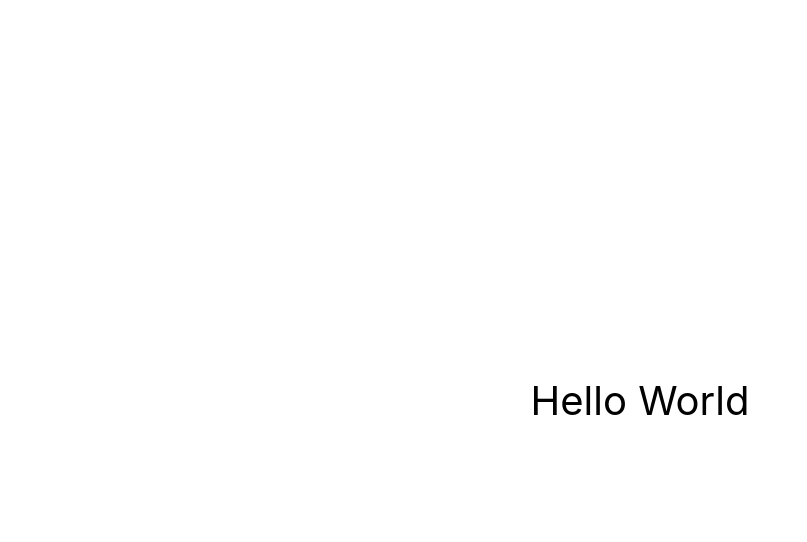
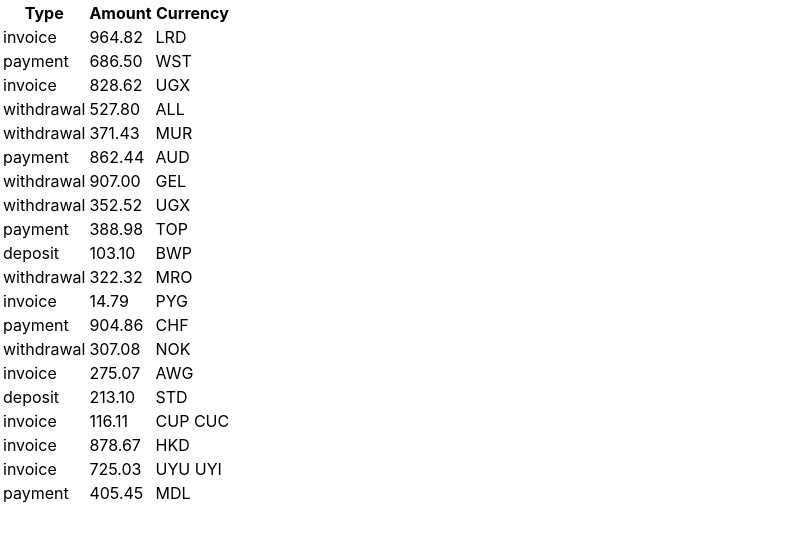
Before and after one commit to skif6623/components-1, a React (Create React App) app: page / in a window 1280 px wide. Shown: the top 542 px of the page, without its empty margins (0-807 px from the left). Built offline with nearby package versions, Linux system fonts and the light colour scheme.

Commit message:
create html markup for all components

```diff
--- a/src/components/App.jsx
+++ b/src/components/App.jsx
@@ -1,16 +1,25 @@
+// import user from '../data/user.json';
+// import Profile from './Profile/Profile';
+// import data from '../data/data.json';
+// import Statistics from './Statistics/Statistics';
+// import friends from '../data/friends.json';
+// import FriendList from './FriendList/FriendList';
+import items from '../data/transactions.json';
+import { TransactionHistory } from './TransactionHistory/TransactionHistory';
+
 export const App = () => {
   return (
-    <div
-      style={{
-        height: '100vh',
-        display: 'flex',
-        justifyContent: 'center',
-        alignItems: 'center',
-        fontSize: 40,
-        color: '#010101',
-      }}
-    >
-      Hello World
-    </div>
+    <>
+      {/* <Profile
+        username={user.username}
+        tag={user.tag}
+        location={user.location}
+        avatar={user.avatar}
+        stats={user.stats}
+      /> */}
+      {/* <Statistics title="Upload stats" stats={data} /> */}
+      {/* <FriendList friends={friends} /> */}
+      <TransactionHistory items={items} />
+    </>
   );
 };
--- /dev/null
+++ b/src/components/FriendList/FriendList.jsx
@@ -0,0 +1,19 @@
+import React from 'react';
+import FriendListItem from './FriendListItem/FriendListItem';
+
+const FriendList = ({ friends }) => {
+  return (
+    <ul className="friend-list">
+      {friends.map(({ avatar, name, isOnline, id }) => (
+        <FriendListItem
+          key={id}
+          avatar={avatar}
+          name={name}
+          isOnline={isOnline}
+        />
+      ))}
+    </ul>
+  );
+};
+
+export default FriendList;
--- /dev/null
+++ b/src/components/Profile/Profile.jsx
@@ -0,0 +1,37 @@
+import React from 'react';
+
+const Profile = ({
+  username,
+  tag,
+  location,
+  avatar,
+  stats: { followers, views, likes },
+}) => {
+  return (
+    <div className="profile">
+      <div className="description">
+        <img src={avatar} alt={username} className="avatar" />
+        <p className="name">{username}</p>
+        <p className="tag">{tag}</p>
+        <p className="location">{location}</p>
+      </div>
+
+      <ul className="stats">
+        <li>
+          <span className="label">Followers</span>
+          <span className="quantity">{followers}</span>
+        </li>
+        <li>
+          <span className="label">Views</span>
+          <span className="quantity">{views}</span>
+        </li>
+        <li>
+          <span className="label">Likes</span>
+          <span className="quantity">{likes}</span>
+        </li>
+      </ul>
+    </div>
+  );
+};
+
+export default Profile;
--- /dev/null
+++ b/src/components/Statistics/Statistics.jsx
@@ -0,0 +1,20 @@
+import React from 'react';
+
+const Statistics = ({ title, stats }) => {
+  return (
+    <section className="statistics">
+      {title && <h2 className="title">{title}</h2>}
+
+      <ul className="stat-list">
+        {stats.map(({ id, label, percentage }) => (
+          <li key={id} className="item">
+            <span className="label">{label}</span>
+            <span className="percentage">{percentage}</span>
+          </li>
+        ))}
+      </ul>
+    </section>
+  );
+};
+
+export default Statistics;
--- /dev/null
+++ b/src/components/TransactionHistory/TransactionHistory.jsx
@@ -0,0 +1,27 @@
+import React from 'react';
+import { TransactionHistoryItem } from './TransactionHistoryItem/TransactionHistoryItem';
+
+export const TransactionHistory = ({ items }) => {
+  return (
+    <table className="transaction-history">
+      <thead>
+        <tr>
+          <th>Type</th>
+          <th>Amount</th>
+          <th>Currency</th>
+        </tr>
+      </thead>
+
+      <tbody>
+        {items.map(({ id, type, amount, currency }) => (
+          <TransactionHistoryItem
+            key={id}
+            type={type}
+            amount={amount}
+            currency={currency}
+          />
+        ))}
+      </tbody>
+    </table>
+  );
+};
--- /dev/null
+++ b/src/components/TransactionHistory/TransactionHistoryItem/TransactionHistoryItem.jsx
@@ -0,0 +1,11 @@
+import React from 'react';
+
+export const TransactionHistoryItem = ({ type, amount, currency }) => {
+  return (
+    <tr>
+      <td>{type}</td>
+      <td>{amount}</td>
+      <td>{currency}</td>
+    </tr>
+  );
+};
--- /dev/null
+++ b/src/data/data.json
@@ -0,0 +1,7 @@
+[
+  { "id": "id-1", "label": ".docx", "percentage": 22 },
+  { "id": "id-2", "label": ".pdf", "percentage": 4 },
+  { "id": "id-3", "label": ".mp3", "percentage": 17 },
+  { "id": "id-4", "label": ".psd", "percentage": 47 },
+  { "id": "id-5", "label": ".pdf", "percentage": 10 }
+]
--- /dev/null
+++ b/src/data/friends.json
@@ -0,0 +1,32 @@
+[
+  {
+    "avatar": "https://cdn-icons-png.flaticon.com/512/1998/1998592.png",
+    "name": "Mango",
+    "isOnline": true,
+    "id": 1812
+  },
+  {
+    "avatar": "https://cdn-icons-png.flaticon.com/512/616/616438.png",
+    "name": "Kiwi",
+    "isOnline": false,
+    "id": 1137
+  },
+  {
+    "avatar": "https://cdn-icons-png.flaticon.com/512/1623/1623681.png",
+    "name": "Ajax",
+    "isOnline": true,
+    "id": 1213
+  },
+  {
+    "avatar": "https://cdn-icons-png.flaticon.com/512/2977/2977285.png",
+    "name": "Jay",
+    "isOnline": true,
+    "id": 1714
+  },
+  {
+    "avatar": "https://cdn-icons-png.flaticon.com/512/1998/1998749.png",
+    "name": "Poly",
+    "isOnline": false,
+    "id": 1284
+  }
+]
--- /dev/null
+++ b/src/data/transactions.json
@@ -0,0 +1,122 @@
+[
+  {
+    "id": "1e0700a2-5183-4291-85cc-2065a036a683",
+    "type": "invoice",
+    "amount": "964.82",
+    "currency": "LRD"
+  },
+  {
+    "id": "a30f821b-4d25-4ff0-abdd-e340b3f0dd2b",
+    "type": "payment",
+    "amount": "686.50",
+    "currency": "WST"
+  },
+  {
+    "id": "44dca67a-8e5a-4798-bf8e-b15efd4e1abd",
+    "type": "invoice",
+    "amount": "828.62",
+    "currency": "UGX"
+  },
+  {
+    "id": "ea8ed3dc-2b68-4a53-905a-53ecb0adef33",
+    "type": "withdrawal",
+    "amount": "527.80",
+    "currency": "ALL"
+  },
+  {
+    "id": "ea76146a-0b00-4b80-bc02-a8c822176712",
+    "type": "withdrawal",
+    "amount": "371.43",
+    "currency": "MUR"
+  },
+  {
+    "id": "63ca02f9-d637-46b5-9237-f3b24425e029",
+    "type": "payment",
+    "amount": "862.44",
+    "currency": "AUD"
+  },
+  {
+    "id": "ed0263e8-59a5-4bf1-87e0-2bb88e53dc34",
+    "type": "withdrawal",
+    "amount": "907.00",
+    "currency": "GEL"
+  },
+  {
+    "id": "6013bad0-750c-4691-8bc2-d8f2b43969c4",
+    "type": "withdrawal",
+    "amount": "352.52",
+    "currency": "UGX"
+  },
+  {
+    "id": "252c7be4-8b06-4fa7-8d42-61fb835b70d5",
+    "type": "payment",
+    "amount": "388.98",
+    "currency": "TOP"
+  },
+  {
+    "id": "4eaab41b-b967-40ac-82ed-85fc66f646f1",
+    "type": "deposit",
+    "amount": "103.10",
+    "currency": "BWP"
+  },
+  {
+    "id": "9648a350-8469-42d5-8bf3-18090de5fe67",
+    "type": "withdrawal",
+    "amount": "322.32",
+    "currency": "MRO"
+  },
+  {
+    "id": "9c5c25fb-1a95-4b2f-8d1f-4c4426d677cc",
+    "type": "invoice",
+    "amount": "14.79",
+    "currency": "PYG"
+  },
+  {
+    "id": "43ef232c-80e9-4d6f-b48a-b22405620de3",
+    "type": "payment",
+    "amount": "904.86",
+    "currency": "CHF"
+  },
+  {
+    "id": "5161682e-e620-4019-ab0a-24ceb10fbd20",
+    "type": "withdrawal",
+    "amount": "307.08",
+    "currency": "NOK"
+  },
+  {
+    "id": "7b119d71-42e6-4c42-a141-6818b07bb9ff",
+    "type": "invoice",
+    "amount": "275.07",
+    "currency": "AWG"
+  },
+  {
+    "id": "a4f65722-65c4-4c28-b1f4-b8ed988bb205",
+    "type": "deposit",
+    "amount": "213.10",
+    "currency": "STD"
+  },
+  {
+    "id": "c6e5784b-0ca3-48d6-86e5-b5128af5a523",
+    "type": "invoice",
+    "amount": "116.11",
+    "currency": "CUP CUC"
+  },
+  {
+    "id": "c9ebed6a-3a02-4b49-ac0d-0534b51f2bfd",
+    "type": "invoice",
+    "amount": "878.67",
+    "currency": "HKD"
+  },
+  {
+    "id": "a4a98b0e-b22c-438b-9f83-de2df52110c8",
+    "type": "invoice",
+    "amount": "725.03",
+    "currency": "UYU UYI"
+  },
+  {
+    "id": "b39bfa7a-0166-4c47-94d6-87d20590f746",
+    "type": "payment",
+    "amount": "405.45",
+    "currency": "MDL"
+  }
+]
--- /dev/null
+++ b/src/data/user.json
@@ -0,0 +1,11 @@
+{
+  "username": "Jacques Gluke",
+  "tag": "jgluke",
+  "location": "Ocho Rios, Jamaica",
+  "avatar": "https://cdn-icons-png.flaticon.com/512/2922/2922506.png",
+  "stats": {
+    "followers": 5603,
+    "views": 4827,
+    "likes": 1308
+  }
+}
```
Also changed, not shown: src/components/FriendList/FriendListItem/FriendListItem.jsx (added, +13 -0 lines).
